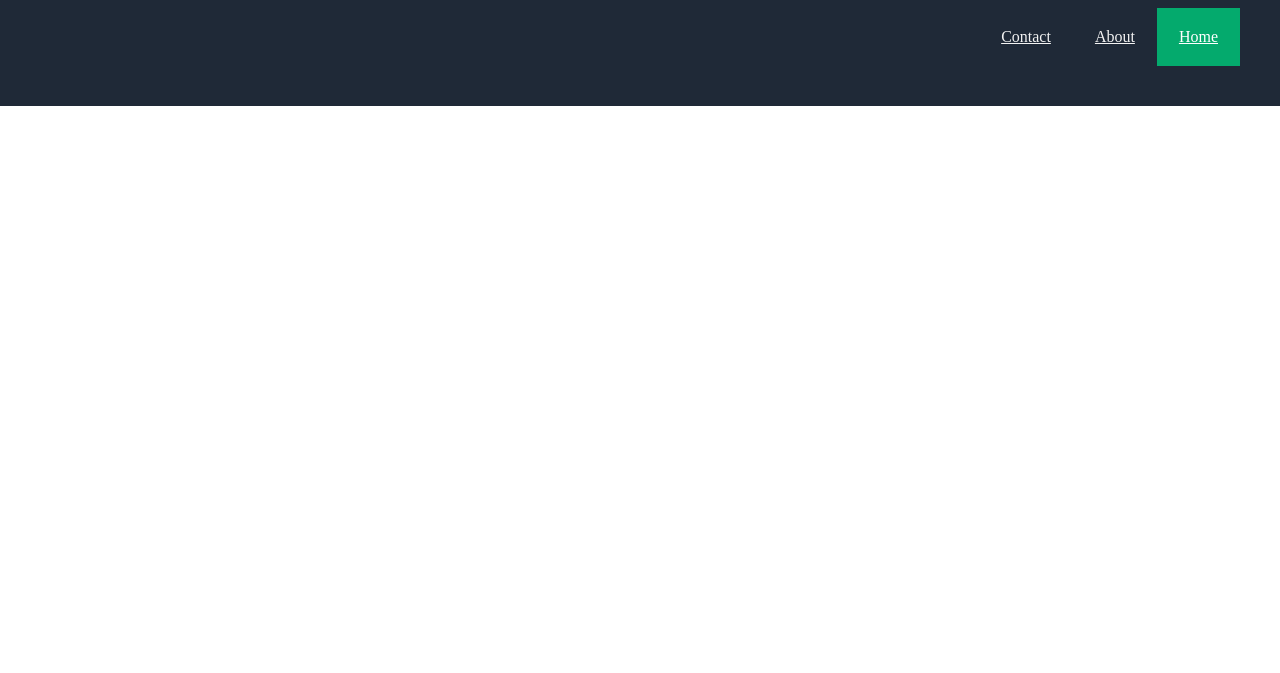
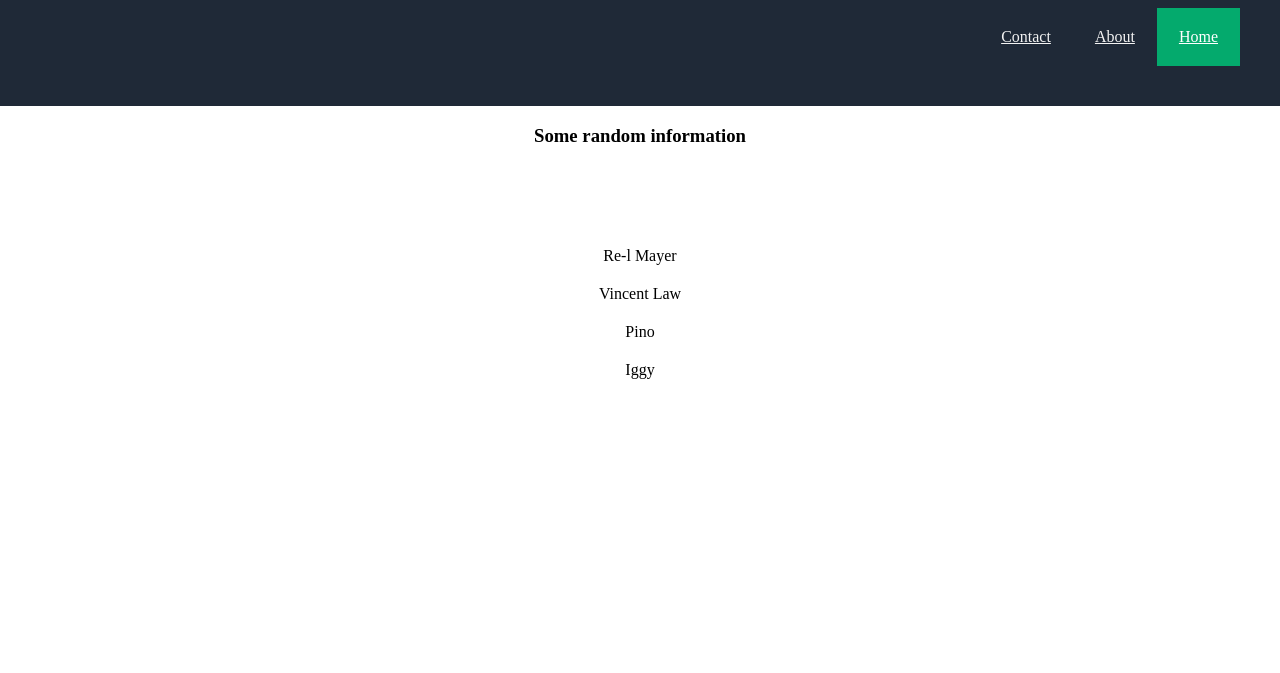
Before and after one commit to Ragulprasath52/Basic_page, a plain HTML site: page index.html in a window 1280 px wide. Shown: the part 127-800 px from the top of the page. Drawn offline with Linux system fonts and the light colour scheme.

Commit message:
Customised the footer

```diff
--- a/style.css
+++ b/style.css
@@ -6,7 +6,8 @@ body{
 header h3{
     text-align: start;
     font-size: 30px;
-    font-family: 'Lucida Sans', 'Lucida Sans Regular', 'Lucida Grande', 'Lucida Sans Unicode', Geneva, Verdana, sans-serif;
+    font-family: 'Lucida Sans', 'Lucida Sans Regular', 'Lucida Grande',
+    'Lucida Sans Unicode', Geneva, Verdana, sans-serif;
 }
 
 header{
@@ -38,3 +39,29 @@ header{
     background-color: #04AA6D;
     color: white;
 }
+
+main{
+    background-color: white;
+    color: black;
+}
+
+main h3{
+    text-align: center;
+}
+
+.div_items{
+    text-align: center;
+    width: 1000px;
+    margin: 100px auto;
+    padding-bottom: 800px;
+}
+.item{
+    text-align: center;
+    padding-bottom: 20px;
+}
+
+footer{
+    background-color:#1F2937 ;
+    padding: 50px 50px;
+    margin-top: 20px;
+}
```
Also changed, not shown: index.html (+2 -0 lines).
